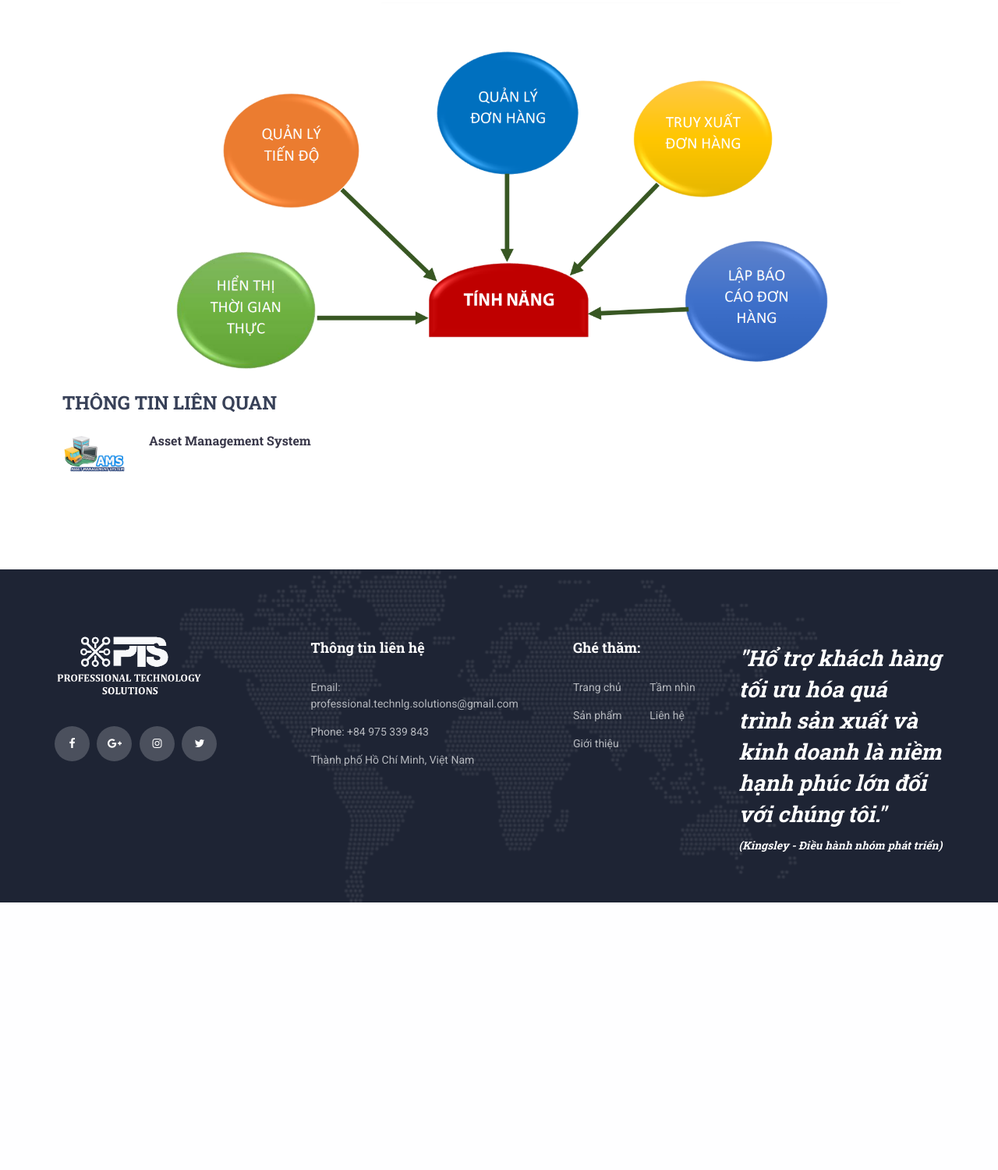
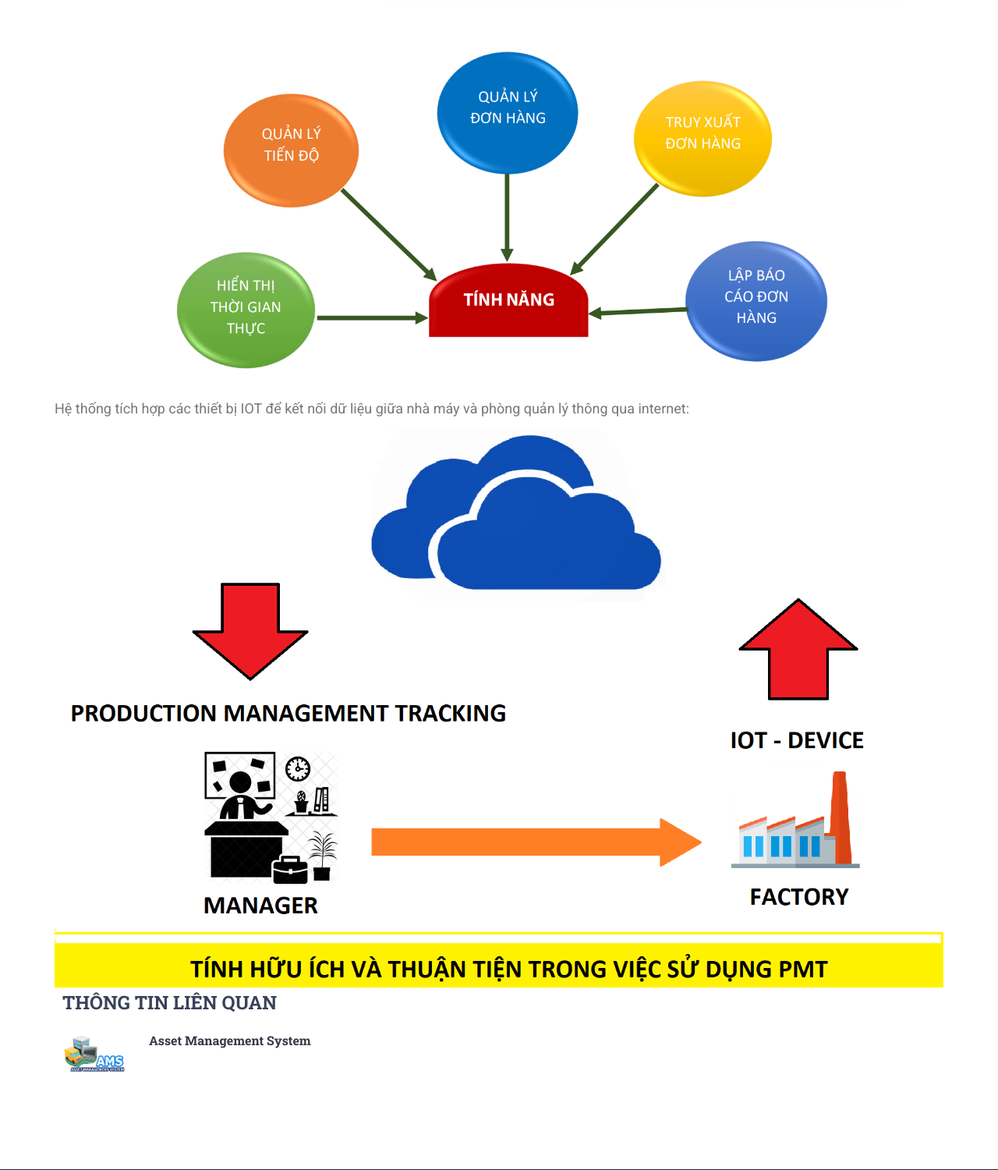
Before and after one commit to PTIT71/WEBSITE_COMPANY, a PHP site: page /pmt.php in a window 1280 px wide. Shown: the part 1240-2740 px from the top of the page at 78% size. Before the commit the page ends 2397 px from the top, so only its background shows below. Run offline with PHP 8.4, Linux system fonts and the light colour scheme.

Commit message:
cap nhat hinh

```diff
--- a/pmt.php
+++ b/pmt.php
@@ -171,6 +171,11 @@
 							</div>
 							<img src="images/img/featurePmt.png" alt="" style="margin: auto; width:100%; display: block;">
 
+						<div class="course_text">
+								<p  class="paragraph_customize_18">Hệ thống tích hợp các thiết bị IOT để kết nối dữ liệu giữa nhà máy và phòng quản lý thông qua internet:</p>
+							</div>
+							<img src="images/img/pmt_using.png" alt="" style="margin: auto; width:100%; display: block; margin-top:10px; margin-bottom:10px;">
+
 
 					</div>
 				</div>
```
Also changed, not shown: images/img/pmt_using.png (added).
